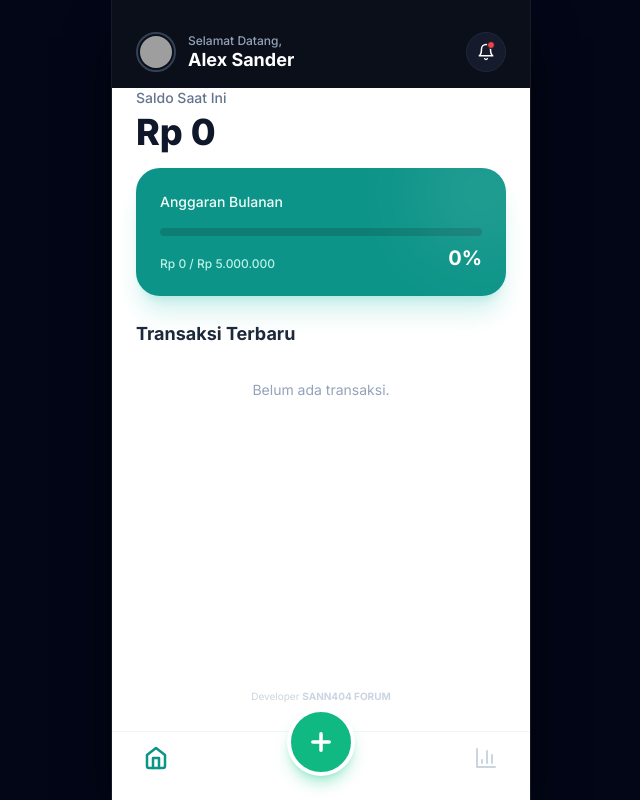
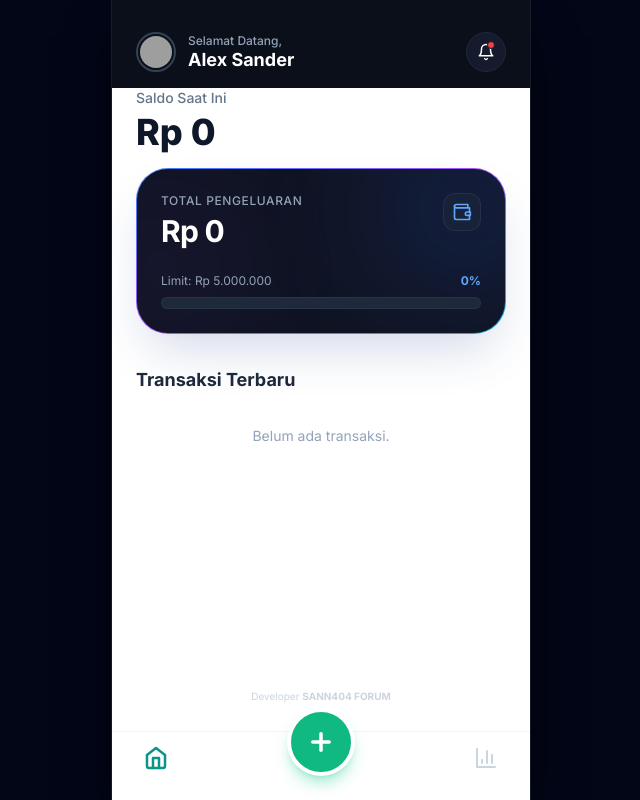
Before and after one commit to sanzzyproject/Finance-tracker-, a Next.js app: page / in a window 1280 px wide. Shown: the whole page, without its empty margins (319-959 px from the left). Built offline with nearby package versions, Linux system fonts and the light colour scheme; grey boxes are pictures that could not be loaded.

Commit message:
Update BudgetCard.tsx

```diff
--- a/components/BudgetCard.tsx
+++ b/components/BudgetCard.tsx
@@ -1,4 +1,5 @@
 import { formatCurrency } from '@/lib/utils';
+import { Wallet } from 'lucide-react';
 
 interface Props {
   expense: number;
@@ -9,24 +10,39 @@ export default function BudgetCard({ expense, limit = 5000000 }: Props) {
   const percentage = Math.min(Math.round((expense / limit) * 100), 100);
 
   return (
-    <div className="px-6 mb-6">
-      <div className="bg-[#0d9488] rounded-3xl p-6 text-white shadow-xl shadow-teal-500/20 relative overflow-hidden">
-        <div className="absolute top-0 right-0 w-32 h-32 bg-white/10 rounded-full -mr-10 -mt-10 blur-2xl"></div>
+    <div className="px-6 mb-8">
+      {/* Neon Gradient Border Effect */}
+      <div className="relative p-[1px] rounded-[32px] bg-gradient-to-br from-blue-500 via-purple-500 to-cyan-500 overflow-hidden shadow-2xl shadow-blue-900/20">
+        <div className="bg-[#101423] rounded-[31px] p-6 relative overflow-hidden">
 
-        <h3 className="text-teal-50 font-medium mb-1 text-sm">Anggaran Bulanan</h3>
+          {/* Background Abstract Glow */}
+          <div className="absolute -right-10 -top-10 w-40 h-40 bg-blue-600/20 rounded-full blur-3xl"></div>
+          <div className="absolute -left-10 bottom-0 w-32 h-32 bg-purple-600/10 rounded-full blur-3xl"></div>
 
-        <div className="w-full bg-teal-900/30 h-2 rounded-full mt-4 mb-2 overflow-hidden">
-          <div
-            className="bg-white h-full rounded-full transition-all duration-1000 ease-out"
-            style={{ width: `${percentage}%` }}
-          ></div>
-        </div>
+          <div className="flex justify-between items-start mb-6 relative z-10">
+            <div>
+              <p className="text-slate-400 text-xs font-medium tracking-wider mb-1">TOTAL PENGELUARAN</p>
+              <h2 className="text-3xl font-bold text-white tracking-tight">{formatCurrency(expense)}</h2>
+            </div>
+            <div className="bg-slate-800/50 p-2 rounded-xl backdrop-blur-sm border border-slate-700/50">
+               <Wallet className="text-blue-400" size={20} />
+            </div>
+          </div>
 
-        <div className="flex justify-between items-end">
-          <p className="text-xs text-teal-100 opacity-90 font-medium">
-            {formatCurrency(expense)} / {formatCurrency(limit)}
-          </p>
-          <span className="text-xl font-bold">{percentage}%</span>
+          {/* Modern Progress Bar */}
+          <div className="relative z-10">
+            <div className="flex justify-between text-xs mb-2">
+              <span className="text-slate-400">Limit: {formatCurrency(limit)}</span>
+              <span className="text-blue-400 font-bold">{percentage}%</span>
+            </div>
+            <div className="w-full bg-slate-800 h-3 rounded-full overflow-hidden border border-slate-700/50">
+              <div
+                className="h-full rounded-full bg-gradient-to-r from-blue-500 to-cyan-400 shadow-[0_0_10px_rgba(59,130,246,0.5)] transition-all duration-1000 ease-out"
+                style={{ width: `${percentage}%` }}
+              ></div>
+            </div>
+          </div>
+
         </div>
       </div>
     </div>
```
